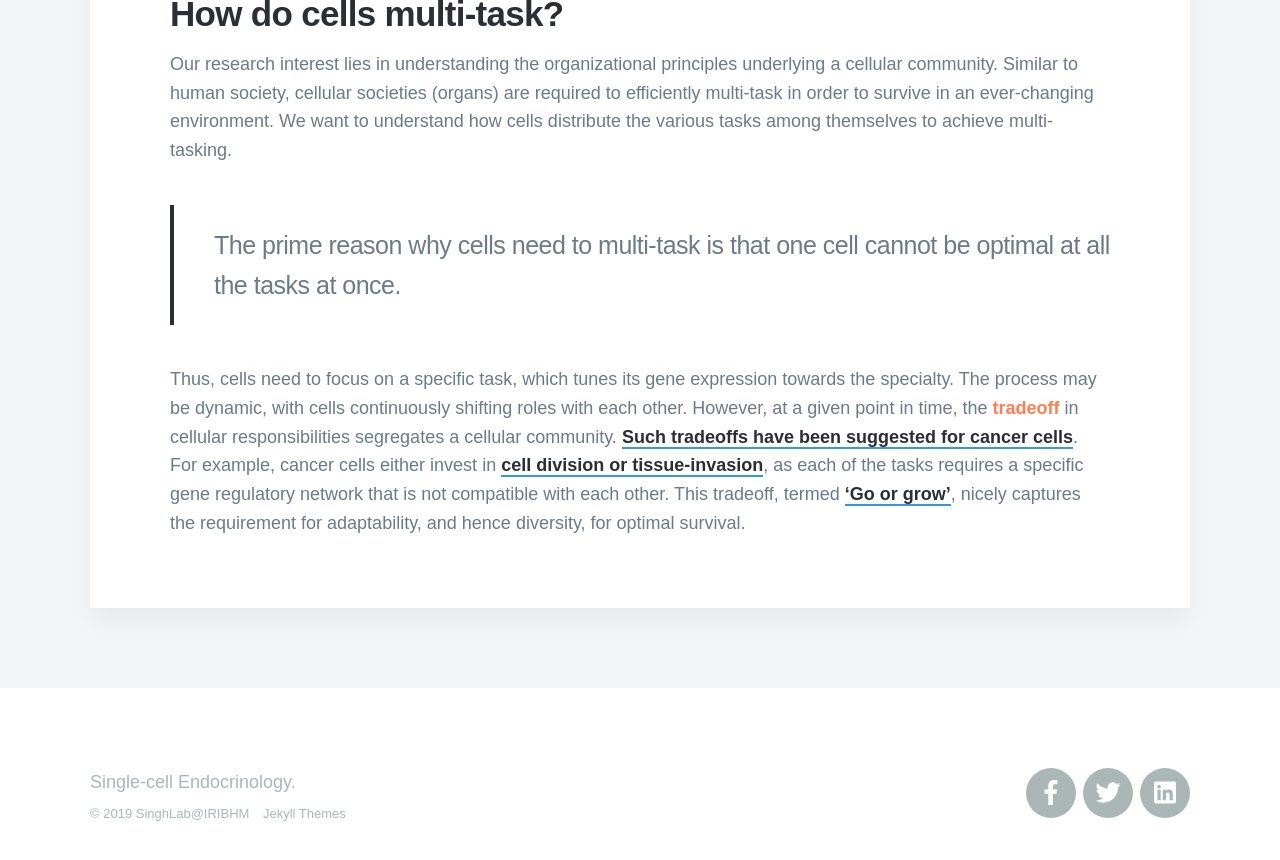
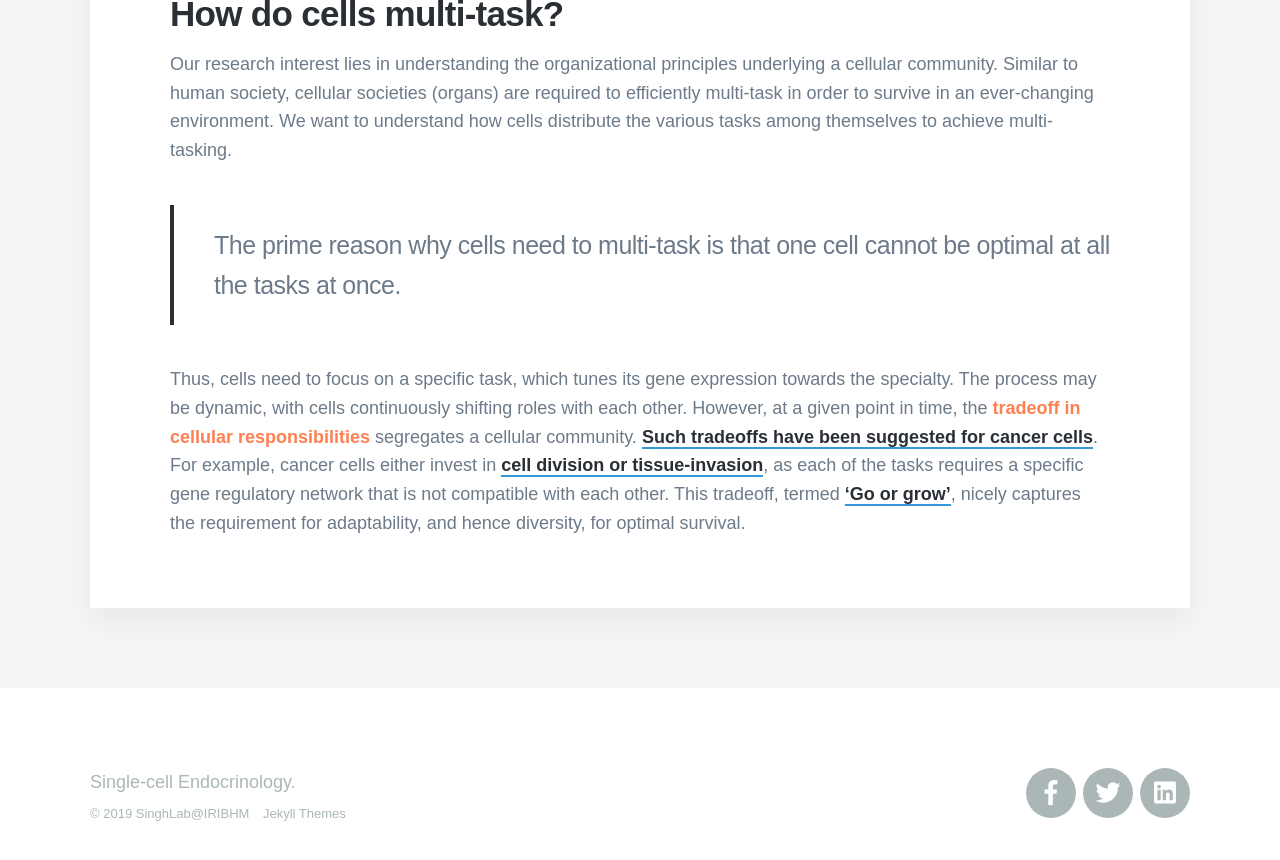
Before and after one commit to sumeetpalsingh/sumeetpalsingh.github.io, a Jekyll site: the page built from _projects/2018-06-30-division-of-labor.md, in a window 1280 px wide and 900 px high, scrolled down 603 px. Shown: the top 860 px of the window. Built offline with Jekyll 4.4.1, drawn with Linux system fonts in a browser that asks for light colours; nearby versions of some CDN libraries; some web fonts are replaced.

Commit message:
Update 2018-06-30-division-of-labor.md

```diff
--- a/_projects/2018-06-30-division-of-labor.md
+++ b/_projects/2018-06-30-division-of-labor.md
@@ -12,4 +12,4 @@ Our research interest lies in understanding the organizational principles underl
 
 >The prime reason why cells need to multi-task is that one cell cannot be optimal at all the tasks at once.
 
-Thus, cells need to focus on a specific task, which tunes its gene expression towards the specialty. The process may be dynamic, with cells continuously shifting roles with each other. However, at a given point in time, the <span style="color:coral">**tradeoff**</span> in cellular responsibilities segregates a cellular community. [Such tradeoffs have been suggested for cancer cells](https://www.ncbi.nlm.nih.gov/pubmed/24213474). For example, cancer cells either invest in [cell division or tissue-invasion](https://www.ncbi.nlm.nih.gov/pubmed/19713745), as each of the tasks requires a specific gene regulatory network that is not compatible with each other. This tradeoff, termed [‘Go or grow’](https://www.ncbi.nlm.nih.gov/pubmed/20610469), nicely captures the requirement for adaptability, and hence diversity, for optimal survival.
+Thus, cells need to focus on a specific task, which tunes its gene expression towards the specialty. The process may be dynamic, with cells continuously shifting roles with each other. However, at a given point in time, the <span style="color:coral">**tradeoff in cellular responsibilities**</span> segregates a cellular community. [Such tradeoffs have been suggested for cancer cells](https://www.ncbi.nlm.nih.gov/pubmed/24213474). For example, cancer cells either invest in [cell division or tissue-invasion](https://www.ncbi.nlm.nih.gov/pubmed/19713745), as each of the tasks requires a specific gene regulatory network that is not compatible with each other. This tradeoff, termed [‘Go or grow’](https://www.ncbi.nlm.nih.gov/pubmed/20610469), nicely captures the requirement for adaptability, and hence diversity, for optimal survival.
```
